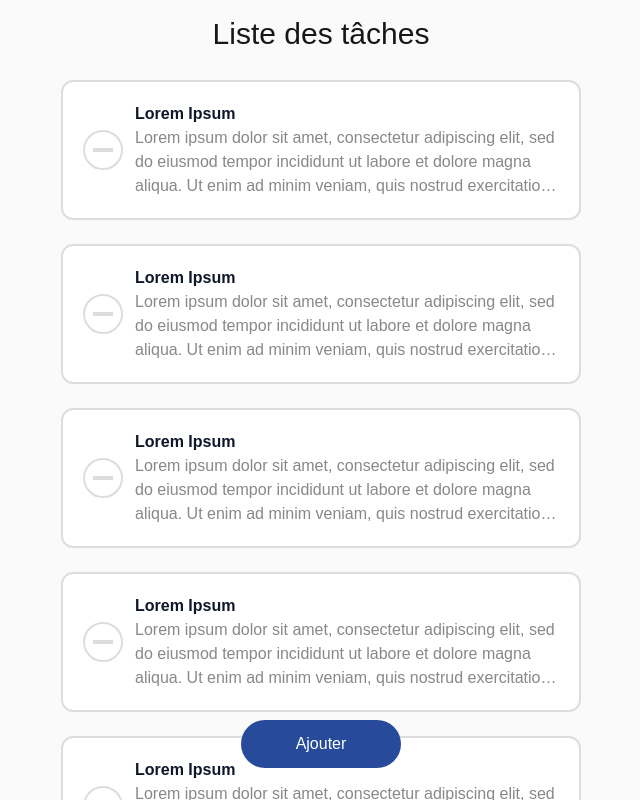
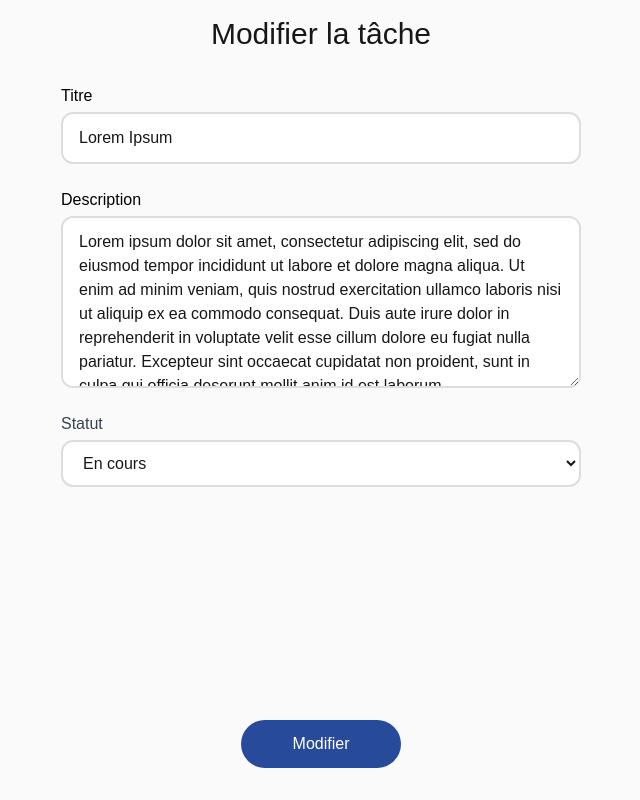
Before and after one commit to 4A-75-6E-69-6F-72/tache_flow_fe, a Next.js app: page / in a window 1280 px wide. Both pictures are taken after a click on the element 640 px from the left and 150 px from the top of the page. Shown: the whole page, without its empty margins (319-959 px from the left). Built offline with nearby package versions, Linux system fonts and the light colour scheme.

Commit message:
included the task form

```diff
--- a/package.json
+++ b/package.json
@@ -12,6 +12,7 @@
     "next": "15.4.3",
     "react": "19.1.0",
     "react-dom": "19.1.0",
+    "react-hook-form": "^7.61.1",
     "zod": "^4.0.8",
     "zustand": "^5.0.6"
   },
--- a/src/app/page.tsx
+++ b/src/app/page.tsx
@@ -1,6 +1,7 @@
 "use client"
 
 import AddTaskButton from "@/components/addTaskButton";
+import TaskForm from "@/components/taskForm";
 import Tasks from "@/components/tasks";
 import Title from "@/components/title";
 import useFormStore from "@/stores";
@@ -8,11 +9,23 @@ import useFormStore from "@/stores";
 export default function Home() {
   const state = useFormStore((state) => state.currentState)
   const updateState = useFormStore((state) => state.updateState)
-  return (
-    <div className="bg-[#FAFAFA] w-full h-[100vh] overflow-auto">
-      <div className="flex flex-col items-center justify-center p-5">
-        <Title text="Liste des tâches" />
-        <Tasks tasks={[
+  const title = () => {
+    switch (state) {
+      case "create":
+        return "Créer une tâche";
+      case "edit":
+        return "Modifier la tâche"
+      case "list":
+        return "Liste des tâches"
+    }
+  }
+  const mainContent = () => {
+    switch (state) {
+      case "create":
+      case "edit":
+        return <TaskForm />
+      case "list":
+        return <Tasks tasks={[
           {
             id: "ac4798e1-af2f-47ee-98b2-7a85ade4ad39",
             description: "Lorem ipsum dolor sit amet, consectetur adipiscing elit, sed do eiusmod tempor incididunt ut labore et dolore magna aliqua. Ut enim ad minim veniam, quis nostrud exercitation ullamco laboris nisi ut aliquip ex ea commodo consequat. Duis aute irure dolor in reprehenderit in voluptate velit esse cillum dolore eu fugiat nulla pariatur. Excepteur sint occaecat cupidatat non proident, sunt in culpa qui officia deserunt mollit anim id est laborum.",
@@ -50,6 +63,15 @@ export default function Home() {
             status: "done"
           }
         ]} />
+    }
+  }
+  return (
+    <div className="bg-[#FAFAFA] w-full h-[100vh] overflow-auto">
+      <div className="flex flex-col items-center justify-center p-5">
+        <Title text={title()} />
+        <div className="pt-12 pb-16 w-full">
+          {mainContent()}
+        </div>
         <AddTaskButton />
       </div>
     </div>
--- a/src/components/addTaskButton/index.tsx
+++ b/src/components/addTaskButton/index.tsx
@@ -4,6 +4,7 @@ import { z } from "zod";
 const AddTaskButton = () => {
   const state = useFormStore((state) => state.currentState)
   const updateState = useFormStore((state) => state.updateState)
+  const updateCurrentTask = useFormStore((state) => state.updateCurrentTask)
 
   const currentStateButtonText = () : string => {
     switch (state) {
@@ -24,6 +25,7 @@ const AddTaskButton = () => {
         case "create":
         case "edit":
           updateState("list")
+          updateCurrentTask(undefined)
           break;
       }
     };
--- a/src/components/taskComponent/index.tsx
+++ b/src/components/taskComponent/index.tsx
@@ -1,5 +1,6 @@
 "use client"
 
+import useFormStore from "@/stores";
 import { Task } from "@/types"
 import { useState } from "react";
 import { z } from "zod"
@@ -9,9 +10,15 @@ type Props = {
 };
 
 const TaskComponent: React.FC<Props> = ({ task }) => {
+  const updateState = useFormStore((state) => state.updateState);
+  const updateCurrentTask = useFormStore((state) => state.updateCurrentTask);
+  const handleClick = () => {
+    updateCurrentTask(task)
+    updateState("edit")
+  };
   return task.status == "pending" ?
-    <div className="py-3 w-full flex justify-center cursor-pointer">
-      <div className={"max-w-130 w-full flex flex-row items-center border-2 border-solid border-[#DDDDDD] p-5 rounded-xl gap-x-3 bg-[#FFFFFF] cursor-pointer"}>
+    <div className="py-3 w-full flex justify-center cursor-pointer" onClick={()=>{handleClick()}}>
+      <div className={"max-w-130 w-full flex flex-row items-center border-2 border-solid border-[#DDDDDD] p-5 rounded-xl gap-x-3 bg-[#FFFFFF] cursor-pointer hover:border-[#BBBBBB] transition-colors duration-200"}>
         <div className="min-w-10 min-h-10 w-10 h-10 rounded-full border-2 border-solid border-[#DDDDDD] flex justify-center items-center">
           <div className="w-5 h-1 bg-[#DDDDDD]"></div>
         </div>
@@ -21,9 +28,9 @@ const TaskComponent: React.FC<Props> = ({ task }) => {
         </div>
       </div>
     </div> :
-    <div className="py-3 w-full flex justify-center">
-      <div className={`max-w-130 w-full flex flex-row items-center border-2 border-solid border-[#284A9A]/90 p-5 rounded-xl gap-x-3 bg-[#EEF2FB] cursor-pointer`}>
-        <div className="min-w-10 min-h-10 w-10 h-10 rounded-full border-2 border-solid border-[#284A9A] flex justify-center items-center overflow-hidden">
+    <div className="py-3 w-full flex justify-center" onClick={()=>{handleClick()}}>
+      <div className={`max-w-130 w-full flex flex-row items-center border-2 border-solid border-[#284A9A]/50 p-5 rounded-xl gap-x-3 bg-[#EEF2FB] cursor-pointer hover:border-[#284A9A] transition-colors duration-300`}>
+        <div className="min-w-10 min-h-10 w-10 h-10 rounded-full border-2 border-solid border-[#284A9A]/50 flex justify-center items-center overflow-hidden">
           <img className="min-w-12 min-h-12 text-red-500" src="/icons/done.svg" alt="" />
         </div>
         <div className="flex flex-col">
--- /dev/null
+++ b/src/components/taskForm/index.tsx
@@ -0,0 +1,62 @@
+import { useForm, SubmitHandler } from "react-hook-form"
+import { TaskStatus } from "@/types"
+import { z } from "zod"
+import useFormStore from "@/stores"
+
+type Inputs = {
+  title: string
+  description: string
+  status: z.infer<typeof TaskStatus>
+}
+
+export default function TaskForm() {
+  const {
+    register,
+    handleSubmit,
+    formState: { errors },
+  } = useForm<Inputs>()
+  const onSubmit: SubmitHandler<Inputs> = (data) => console.log(data)
+  const task = useFormStore((state) => state.currentTask)
+  const updateTask = useFormStore((state) => state.updateCurrentTask)
+  const mapStatus = (value: z.infer<typeof TaskStatus>) => {
+    const map = {
+      "": "",
+      "pending": "En cours",
+      "done": "Terminé"
+    }
+    return map[value]
+  }
+
+  return (<div className="w-full justify-center items-center pt-4 flex flex-col">
+    <form onSubmit={handleSubmit(onSubmit)} className="flex flex-col w-full max-w-130 bg-red">
+      <label htmlFor="title" className="w-full mb-1 font-medium text-black">Titre</label>
+      <input defaultValue={task?.title ?? ""} id="title" className="py-3 px-4 w-full border-solid border-2 border-[#DDDDDD] bg-white rounded-xl" {...register("title", { required: true, minLength: 10, maxLength: 300 })} />
+      {errors.description && <span className="text-[#FF0000] text-sm">Ce champ est obligatoire et doit être entre 10 et 300 charactères</span>}
+
+      <label htmlFor="description" className="mb-1 mt-6 font-medium text-black">Description</label>
+      <textarea defaultValue={task?.description ?? ""} id="description" className="py-3 px-4 max-w-130 w-full border-solid border-2 border-[#DDDDDD] bg-white rounded-xl" rows={6} {...register("description", { required: true, minLength: 100, maxLength: 1000 })} />
+      {errors.description && <span className="text-[#FF0000] text-sm">Ce champ est obligatoire et doit être entre 100 et 1000 charactères</span>}
+
+      <label htmlFor="status" className="mb-1 mt-6 font-medium text-gray-700">
+        Statut
+      </label>
+
+      <select
+        id="status"
+        className="py-3 px-4 max-w-130 w-full border-solid border-2 border-[#DDDDDD] bg-white rounded-xl"
+        {...register("status", { required: true })}
+        defaultValue={mapStatus(task?.status ?? "")}
+      >
+        <option value="">-- Sélectionner --</option>
+        <option value="En cours">En cours</option>
+        <option value="Terminé">Terminé</option>
+      </select>
+
+      {errors.status && (
+        <span className="text-[#FF0000] text-sm">Ce champ est requis</span>
+      )}
+
+    </form>
+  </div>
+  )
+}
--- a/src/components/tasks/index.tsx
+++ b/src/components/tasks/index.tsx
@@ -7,7 +7,7 @@ type Props = {
 };
 
 const Tasks: React.FC<Props> = ({ tasks }) => {
-  return <div className="flex flex-col justify-center items-center pt-12">
+  return <div className="flex flex-col justify-center items-center">
     {tasks.map((task: z.infer<typeof Task>) => <TaskComponent key={task.id} task={task} />)}
   </div>
 };
--- a/src/stores/index.tsx
+++ b/src/stores/index.tsx
@@ -1,15 +1,19 @@
 import { create } from "zustand";
 import { z } from "zod";
-import { PageState } from "@/types";
+import { PageState, Task } from "@/types";
 
 export type StoreState = {
   currentState: z.infer<typeof PageState>;
-  updateState: (newState: z.infer<typeof PageState>) => void;
+  currentTask?: z.infer<typeof Task>;
+  updateState: (currentState: z.infer<typeof PageState>) => void;
+  updateCurrentTask: (currentTask: z.infer<typeof Task> | undefined) => void;
 }
 
 const useFormStore = create<StoreState>((set) => ({
   currentState: "list",
+  currentTask: undefined,
   updateState: (newState: z.infer<typeof PageState>) => set(() => ({ currentState: newState })),
+  updateCurrentTask: (newState: z.infer<typeof Task> | undefined) => set(() => ({ currentTask: newState }))
 }));
 
 export default useFormStore;
--- a/src/types/index.tsx
+++ b/src/types/index.tsx
@@ -2,12 +2,13 @@ import { z } from "zod"
 
 export const strSchema = z.string();
 export const funcSchema = z.function();
+export const TaskStatus = z.enum(["pending", "done"]);
 export const Task = z.object(
   {
     id: z.uuidv4(),
     title: z.string().max(300).min(10),
     description: z.string().max(1000).min(100),
-    status: z.enum(["pending", "done"]),
+    status: TaskStatus,
   }
 );
 
```
Also changed, not shown: 1 other file (tests, documents, lock files or other folders).
